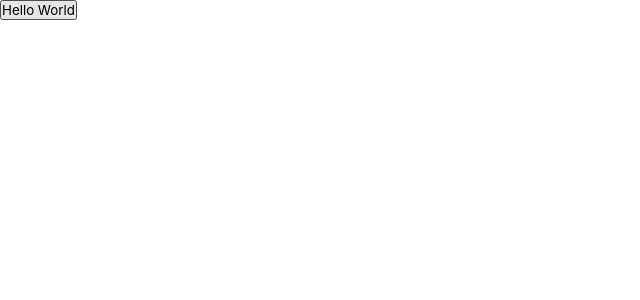
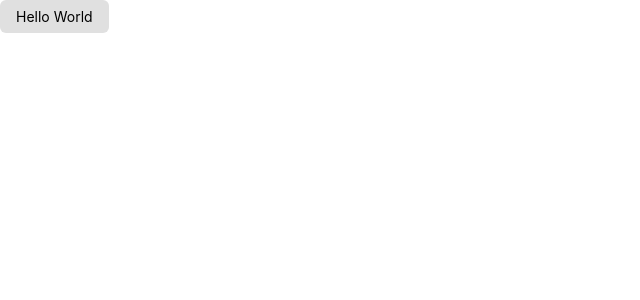
Before and after one commit to Vanaldito/button-component, a React (Vite) app: page / in a window 1280 px wide. Shown: the top 300 px of the page, without its empty margins (0-640 px from the left). Built offline with nearby package versions, Linux system fonts and the light colour scheme.

Commit message:
feat: style the button component

```diff
--- a/src/components/button.css
+++ b/src/components/button.css
@@ -0,0 +1,7 @@
+.button {
+  padding: 8px 16px;
+  font-size: 1.4rem;
+  border-radius: 6px;
+  border: none;
+  background-color: #e0e0e0;
+}
--- a/src/components/button.tsx
+++ b/src/components/button.tsx
@@ -5,5 +5,9 @@ interface ButtonProps {
 }
 
 export default function Button({ children }: ButtonProps) {
-  return <button type="button">{children}</button>;
+  return (
+    <button className="button" type="button">
+      {children}
+    </button>
+  );
 }
```
